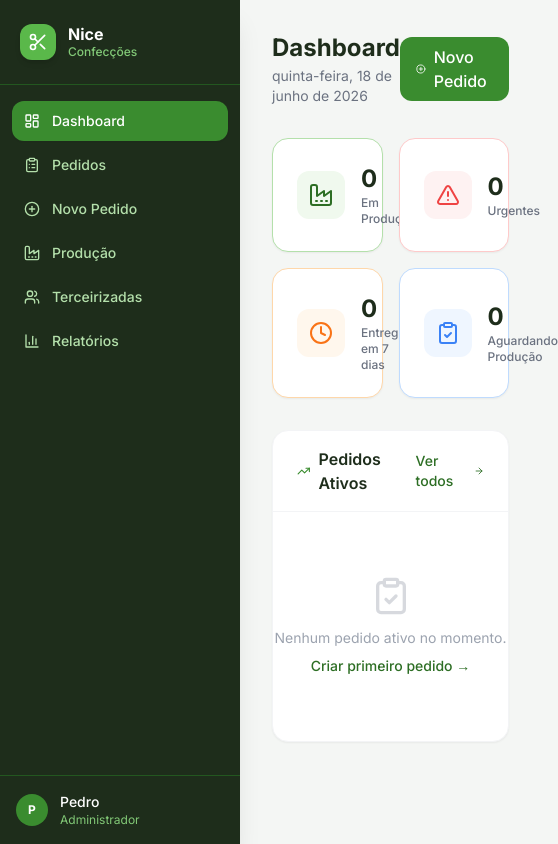
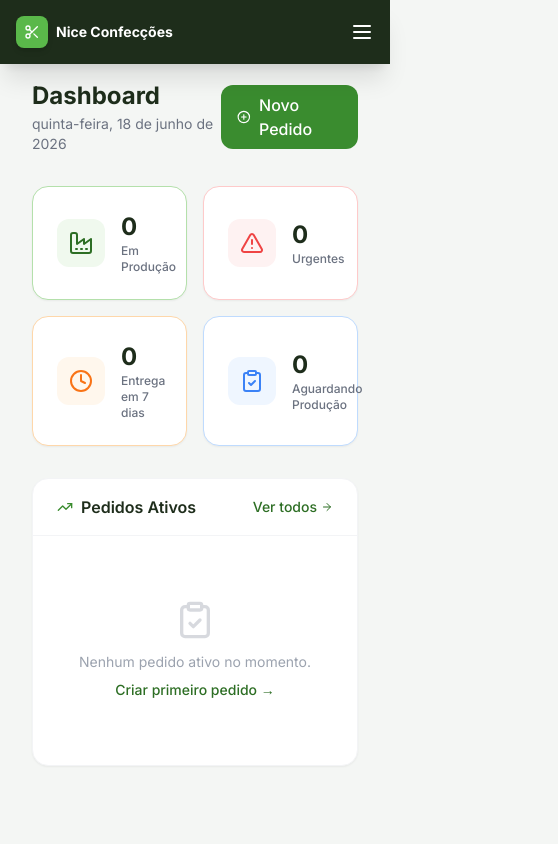
Before and after one commit to PriceIA/nice-confecoes, a Next.js app: page /dashboard in a window 390 px wide. Shown: the whole page, 558 px wide, since content can reach past the window. Built offline with nearby package versions, Linux system fonts and the light colour scheme.

Commit message:
feat: tornar sidebar responsiva no mobile com topbar e drawer
Adiciona topbar com botao hamburguer e drawer mobile, escondendo a
sidebar fixa abaixo do breakpoint md.

```diff
--- a/src/app/layout.tsx
+++ b/src/app/layout.tsx
@@ -13,8 +13,8 @@ export default function RootLayout({ children }: { children: React.ReactNode })
       <body>
         <div className="flex min-h-screen">
           <Sidebar />
-          <main className="flex-1 ml-60 min-h-screen">
-            <div className="p-8">
+          <main className="flex-1 md:ml-60 min-h-screen">
+            <div className="p-8 pt-20 md:pt-8">
               {children}
             </div>
           </main>
--- a/src/components/layout/Sidebar.tsx
+++ b/src/components/layout/Sidebar.tsx
@@ -1,9 +1,10 @@
 'use client'
 import Link from 'next/link'
 import { usePathname } from 'next/navigation'
+import { useState } from 'react'
 import {
   LayoutDashboard, ClipboardList, PlusCircle,
-  Factory, Users, BarChart3, Scissors
+  Factory, Users, BarChart3, Scissors, Menu, X
 } from 'lucide-react'
 import clsx from 'clsx'
 
@@ -16,11 +17,9 @@ const NAV = [
   { href: '/relatorios',      label: 'Relatórios',      icon: BarChart3 },
 ]
 
-export default function Sidebar() {
-  const pathname = usePathname()
-
+function SidebarContent({ pathname, onNavigate }: { pathname: string; onNavigate?: () => void }) {
   return (
-    <aside className="fixed left-0 top-0 h-screen w-60 bg-nice-800 flex flex-col z-40 shadow-xl">
+    <>
       {/* Logo */}
       <div className="px-5 py-6 border-b border-nice-700">
         <div className="flex items-center gap-3">
@@ -39,7 +38,7 @@ export default function Sidebar() {
         {NAV.map(({ href, label, icon: Icon }) => {
           const active = pathname === href || (href !== '/dashboard' && pathname.startsWith(href))
           return (
-            <Link key={href} href={href} className={clsx(
+            <Link key={href} href={href} onClick={onNavigate} className={clsx(
               'sidebar-link',
               active
                 ? 'bg-nice-500 text-white shadow-sm'
@@ -62,6 +61,46 @@ export default function Sidebar() {
           </div>
         </div>
       </div>
-    </aside>
+    </>
   )
 }
+
+export default function Sidebar() {
+  const pathname = usePathname()
+  const [open, setOpen] = useState(false)
+
+  return (
+    <>
+      {/* Topbar mobile */}
+      <header className="md:hidden fixed top-0 left-0 right-0 h-16 bg-nice-800 flex items-center justify-between px-4 z-40 shadow-xl">
+        <div className="flex items-center gap-2">
+          <div className="w-8 h-8 rounded-lg bg-nice-400 flex items-center justify-center shadow-md">
+            <Scissors className="w-4 h-4 text-white" />
+          </div>
+          <div className="text-white font-bold text-sm">Nice Confecções</div>
+        </div>
+        <button onClick={() => setOpen(true)} aria-label="Abrir menu" className="text-white p-2 -mr-2">
+          <Menu className="w-6 h-6" />
+        </button>
+      </header>
+
+      {/* Sidebar fixa no desktop */}
+      <aside className="hidden md:flex fixed left-0 top-0 h-screen w-60 bg-nice-800 flex-col z-40 shadow-xl">
+        <SidebarContent pathname={pathname} />
+      </aside>
+
+      {/* Drawer mobile */}
+      {open && (
+        <div className="md:hidden fixed inset-0 z-50 flex">
+          <div className="absolute inset-0 bg-black/50" onClick={() => setOpen(false)} />
+          <aside className="relative h-screen w-60 bg-nice-800 flex flex-col shadow-xl">
+            <button onClick={() => setOpen(false)} aria-label="Fechar menu" className="absolute top-5 right-4 text-white p-1">
+              <X className="w-5 h-5" />
+            </button>
+            <SidebarContent pathname={pathname} onNavigate={() => setOpen(false)} />
+          </aside>
+        </div>
+      )}
+    </>
+  )
+}
```
